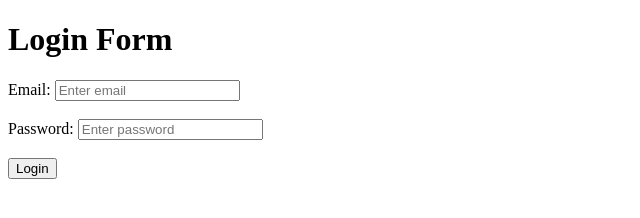
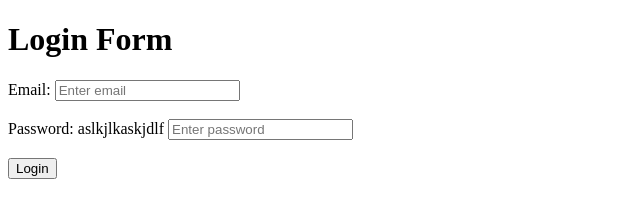
Before and after one commit to Rahulsahani0429/task-traker-backend, a website: page index.html in a window 1280 px wide. Shown: the whole page, without its empty margins (0-640 px from the left). Drawn offline with Linux system fonts and the light colour scheme.

Commit message:
Update password label text in index.html  rrrr

```diff
--- a/index.html
+++ b/index.html
@@ -13,7 +13,7 @@
 
         <br><br>
 
-        <label>Password:</label>
+        <label>Password: aslkjlkaskjdlf</label>
         <input type="password" placeholder="Enter password">
 
         <br><br>
```
